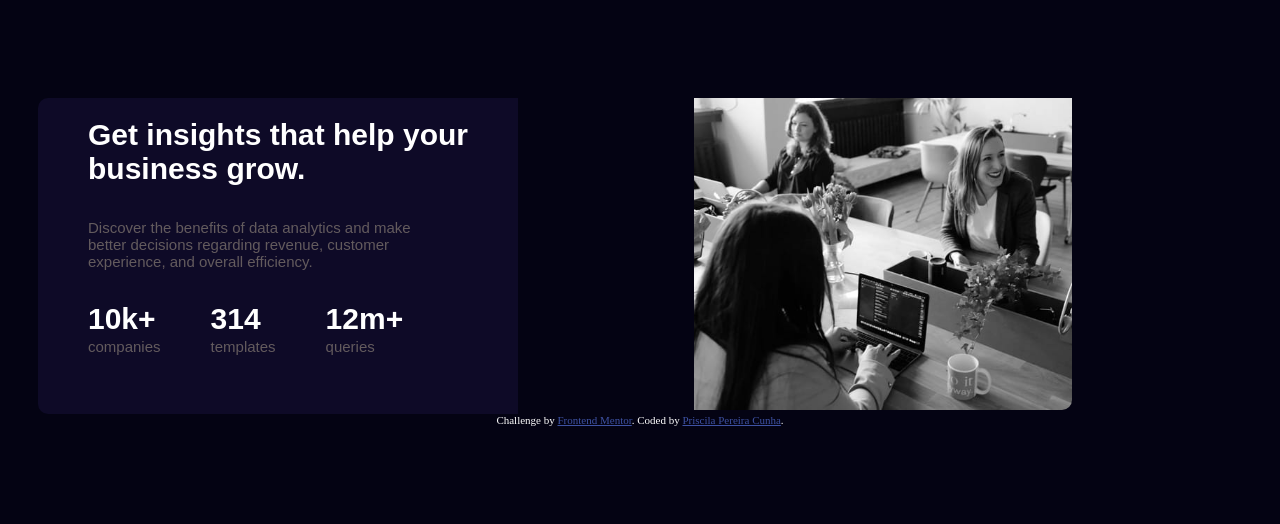
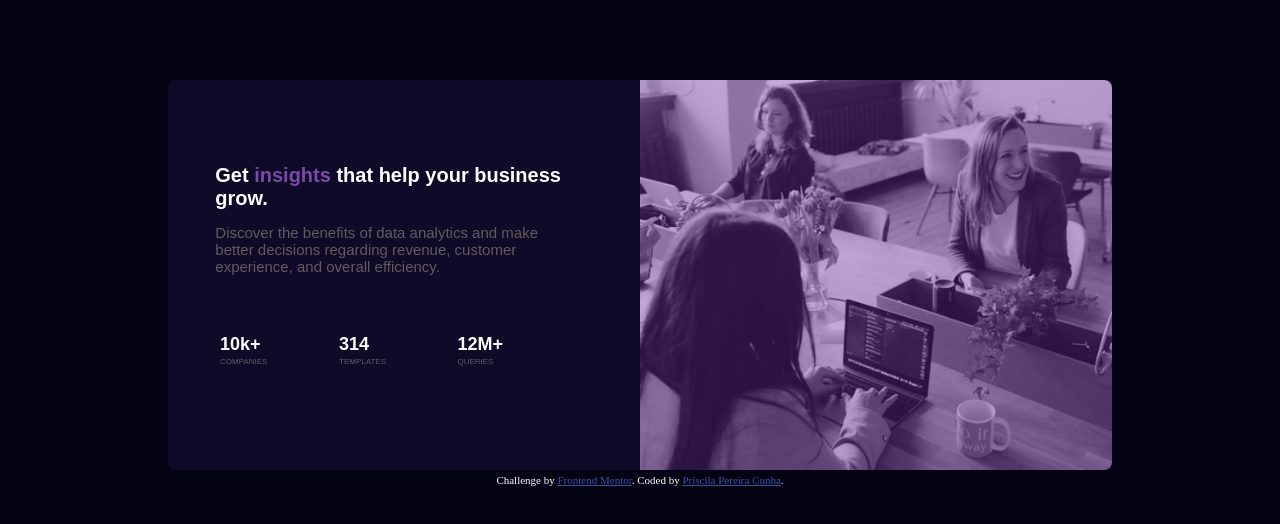
Before and after one commit to pripc/Desafio-2, a plain HTML site: page index.html in a window 1280 px wide. Drawn offline with Linux system fonts and the light colour scheme.

Commit message:
Alteração Final

```diff
--- a/index.html
+++ b/index.html
@@ -10,77 +10,102 @@
 
   <!-- Feel free to remove these styles or customise in your own stylesheet 👍 -->
   <style>
-    .attribution { font-size: 11px; text-align: center; }
-    .attribution a { color: hsl(228, 45%, 44%); }
+    footer { font-size: 11px; text-align: center; }
+    footer a { color: hsl(228, 45%, 44%); }
     body{
       background-color: rgb(4, 3, 19);
       color:white;
       height:auto;
+      margin:5rem 10rem 5rem 10rem ;
+      text-align: center;
+      padding-bottom:0px;
+      border-bottom-left-radius: 8px;
+      border-top-left-radius: 8px;
 
     }
-    .container{
+    main{
       display:inline-grid;
-      grid-template-columns:auto auto;
-      justify-content: center;
+      grid-template-columns:50% 50%;
       column-gap: 0px;
 
     }
-    .container #leftSide{
+    #leftSide{
       margin-right:0px;
     }
+    #rightSide{
+      background-color:rgb(107, 43, 167);
+      height:99%;
+      border-bottom-right-radius: 8px;
+      border-top-right-radius: 8px;
+
+
+
+    }
     #rightSide img{
-      width:70%;
-      padding-top:90px;
-      border-bottom-right-radius: 10px;
-      border-top-right-radius: 20px;
+      width:100%;
+
+      opacity: 60%;
+      border-bottom-right-radius: 8px;
+      border-top-right-radius: 8px;
+
 
     }
     #leftSide{
-      display:flex;
-      flex-direction: column;
       background-color: rgb(14, 10, 39);
-      border-bottom-left-radius: 10px;
-      border-top-left-radius: 10px;
-      width:70%;
-      margin-top:90px;
-      margin-left:30px;
+      border-bottom-left-radius: 8px;
+      border-top-left-radius: 8px;
+      width:auto;
+      text-align: left;
+      height:99%;
     }
     #leftSide h1{
       font-family: Arial, Helvetica, sans-serif;
-      font-size:30px;
-      padding-left:50px;
+
+      font-size:20px;
+      padding-left:10%;
+      padding-right:10%;
+      padding-top:15%;
     }
     #leftSide h2{
       font-family: Arial, Helvetica, sans-serif;
       font-size:15px;
       font-weight:100;
       color:rgb(109, 100, 100,  0.9);
-      padding-left:50px;
+      padding-left:10%;
+      padding-right:10%;
     }
     #datas{
       display:flex;
       flex-direction: row;
+      justify-content: space-between;
+      margin: 8% 30% auto 10%;
     }
-    .number{
-      font-size:30px;
+    #datas .number{
+      font-size:18px;
       margin-bottom:2px;
     }
-    .name{
+    #datas .name{
       margin-top:0px;
+      font-weight: 400;
+      text-transform: uppercase;
 
     }
-    .name h2{
+    #leftSide .name{
       font-weight:300;
+      font-size: 50%;
+    }
+    #mudaCor{
+      color:rgb(123, 73, 170)
     }
   </style>
 </head>
 <body>
-  <div class="container">
+  <main>
     <div id="leftSide">
-        <h1>Get insights that help your business grow.</h1>
+        <h1>Get <spam id="mudaCor">insights</spam> that help your business grow.</h1>
         <h2>Discover the benefits of data analytics and make<br> better decisions regarding revenue, customer<br>
           experience, and overall efficiency.</h2>
-        <div id="datas">
+        <section id="datas">
           <div>
             <h1 class="number">10k+</h1>
             <h2 class="name">companies</h2>
@@ -90,26 +115,18 @@
             <h2 class="name">templates</h2>
           </div>
           <div>
-            <h1 class="number">12m+</h1>
+            <h1 class="number">12M+</h1>
             <h2 class="name">queries</h2>
           </div>
-        </div>
+        </section>
+      </div>
+    <div id="rightSide">
+        <img alt="" src="images/image-header-desktop.jpg">
     </div>
-    <div id="rightSide">
-      <img src="images/image-header-desktop.jpg">
-    </div>
-  </div>
-
-
-
-
-
-
-
-
-  <div class="attribution">
+  </main>
+  <footer>
     Challenge by <a href="https://www.frontendmentor.io?ref=challenge" target="_blank">Frontend Mentor</a>.
     Coded by <a href="#">Priscila Pereira Cunha</a>.
-  </div>
+  </footer>
 </body>
 </html>
```
